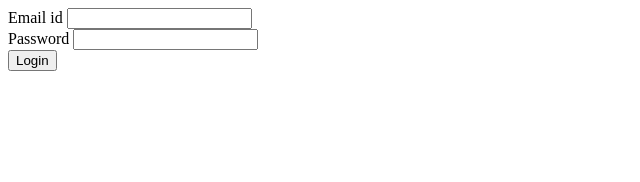
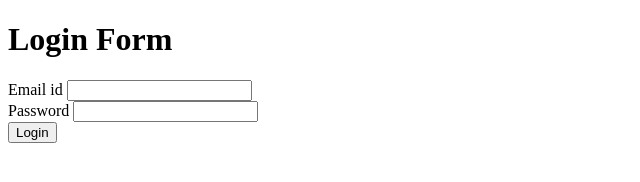
Before and after one commit to THARUNSHREE004/website-login-page, a plain HTML site: page index.html in a window 1280 px wide. Shown: the whole page, without its empty margins (0-640 px from the left). Drawn offline with Linux system fonts and the light colour scheme.

Commit message:
added login form

```diff
--- a/index.html
+++ b/index.html
@@ -7,7 +7,9 @@
 </head>
 <body>
     <div class="container">
-        <form action=""></form>
+        <form action="">
+            <h1>Login Form</h1>
+        </form>
         <div class="form-group">
             <lable for="">Email id</lable>
             <input type="text" class="form-control" required>
```
